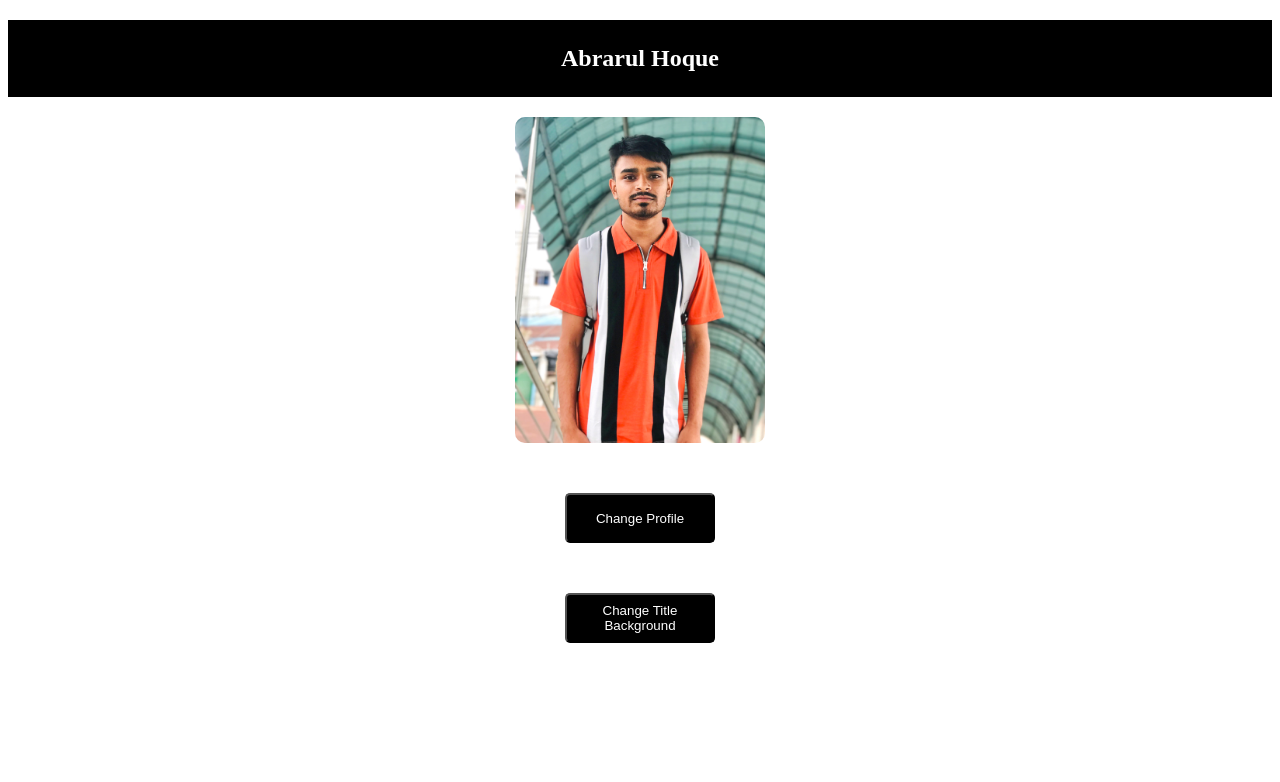
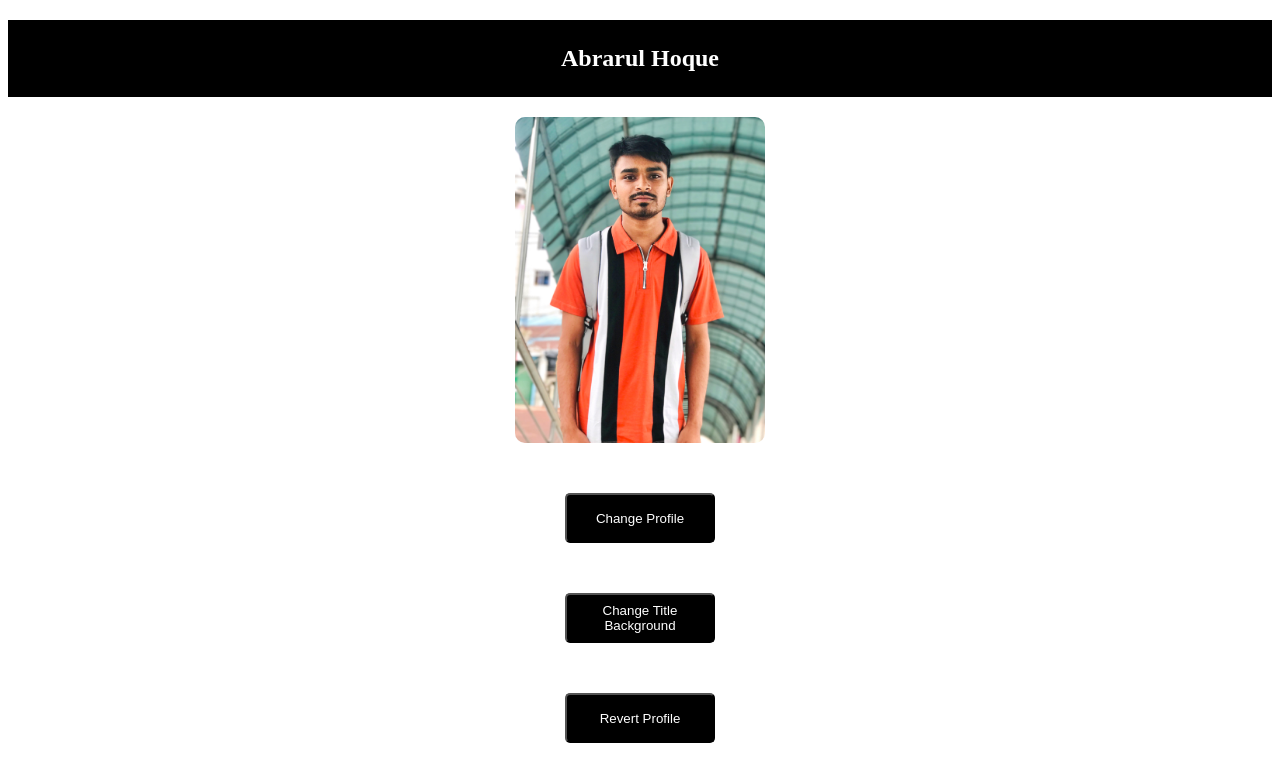
Before and after one commit to abrarulhoque/phero-first-website, a plain HTML site: page index.html in a window 1280 px wide. Drawn offline with Linux system fonts and the light colour scheme.

Commit message:
added javascript

```diff
--- a/index.html
+++ b/index.html
@@ -12,6 +12,7 @@
     <img id="profile" src="profile.jpg" alt="">
     <button onclick="document.getElementById('profile').src='profile2.jpg'" class="button" type="button">Change Profile</button>
     <button onclick="document.getElementById('name').style.backgroundColor='green'"; class="button2" type="button">Change Title Background</button>
+    <button onclick="myFunction()" class="button3" type="button">Revert Profile</button>
     <script src="main.js"></script>
 </body>
 </html>
--- a/main.js
+++ b/main.js
@@ -0,0 +1,3 @@
+function myFunction() {
+    document.getElementById('profile').src = "profile.jpg"
+}
--- a/style.css
+++ b/style.css
@@ -1,10 +1,11 @@
-#name{
+#name {
     text-align: center;
     background-color: black;
     color: white;
     padding: 25px;
 }
-#profile{
+
+#profile {
     display: block;
     margin-left: auto;
     margin-right: auto;
@@ -14,7 +15,7 @@
     width: 250px;
 }
 
-.button{
+.button {
     background-color: black;
     color: white;
     width: 150px;
@@ -26,7 +27,8 @@
     margin-top: 50px;
 }
 
-.button2{
+.button2,
+.button3 {
     background-color: black;
     color: white;
     width: 150px;
@@ -37,10 +39,15 @@
     margin-left: auto;
     margin-top: 50px;
 }
-.button:hover{
-background-color: gray;
+
+.button:hover {
+    background-color: gray;
 }
 
 .button2:hover{
     background-color: gray;
-    }
+}
+
+.button3:hover{
+    background-color: gray;
+}
```
